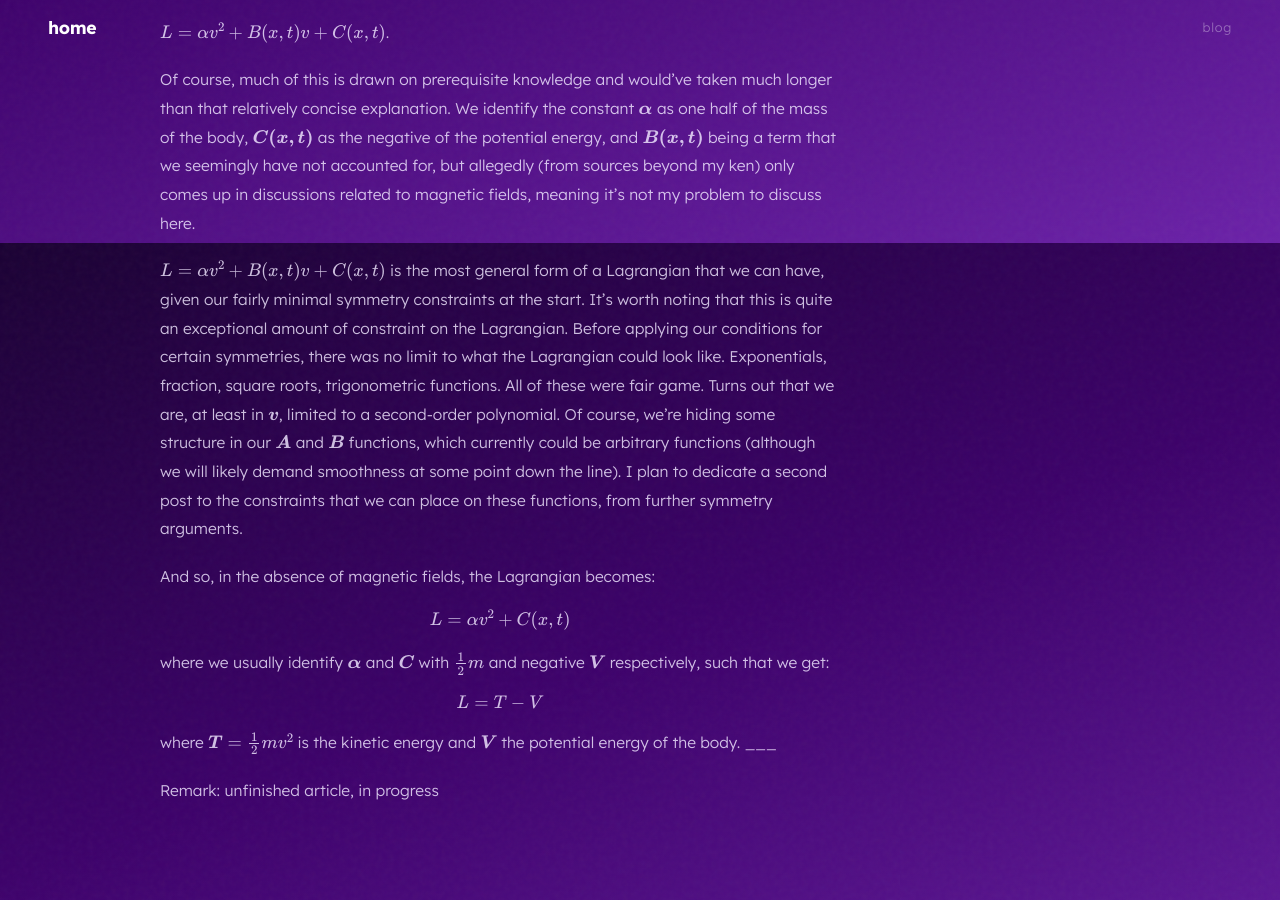
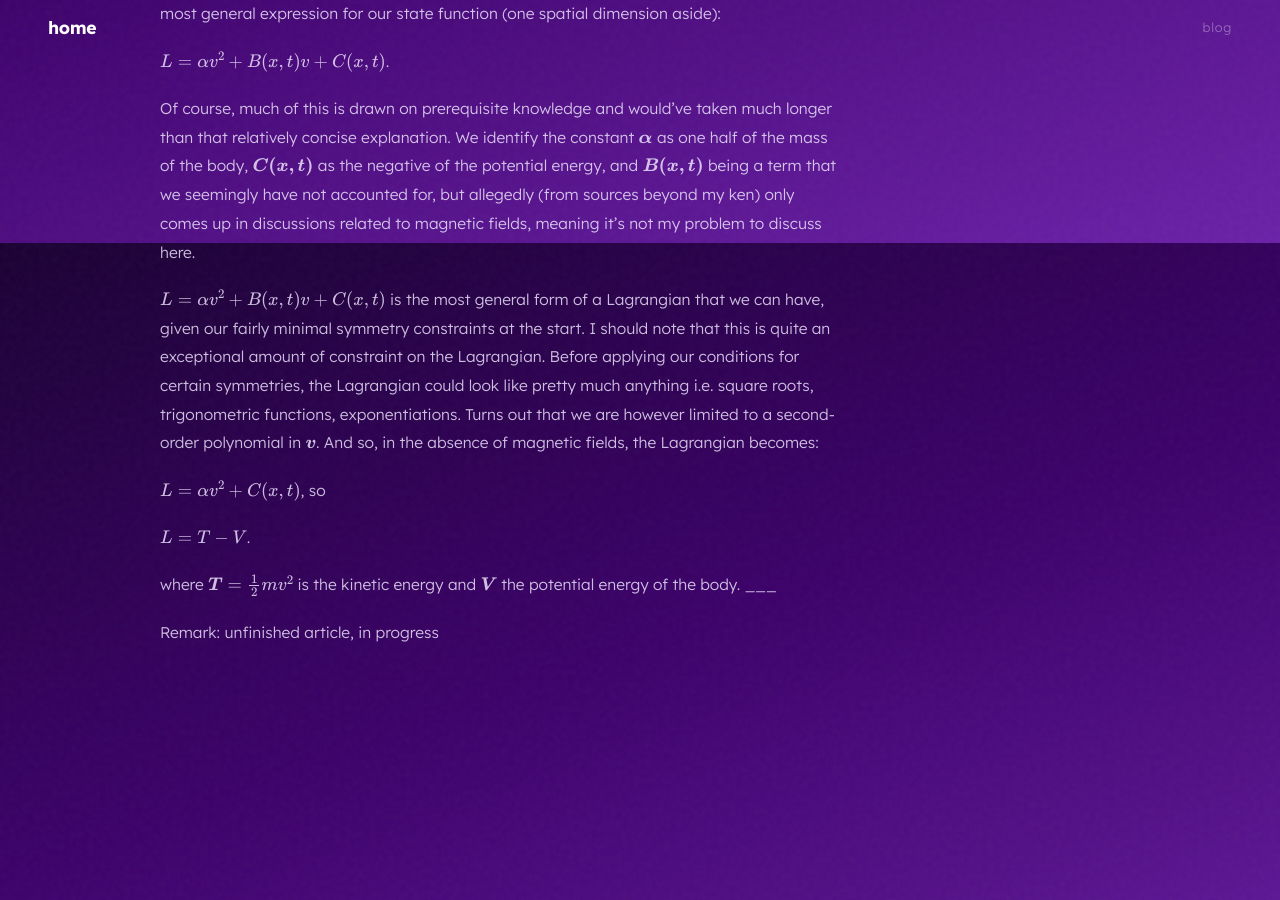
Before and after one commit to swardforever/home, a Jekyll site: the page built from _posts/2026-04-24-questioning-the-lagrangian.md, in a window 1280 px wide and 900 px high, scrolled down 4257 px. Built offline with Jekyll 4.4.1, drawn with Linux system fonts in a browser that asks for light colours; some of the changed text lies outside the part shown.

Commit message:
Update 2026-04-24-questioning-the-lagrangian.md

```diff
--- a/_posts/2026-04-24-questioning-the-lagrangian.md
+++ b/_posts/2026-04-24-questioning-the-lagrangian.md
@@ -87,15 +88,11 @@
 
 Of course, much of this is drawn on prerequisite knowledge and would've taken much longer than that relatively concise explanation. We identify the constant $\boldsymbol{\alpha}$ as one half of the mass of the body, $\boldsymbol{C(x, t)}$ as the negative of the potential energy, and $\boldsymbol{B(x, t)}$ being a term that we seemingly have not accounted for, but allegedly (from sources beyond my ken) only comes up in discussions related to magnetic fields, meaning it's not my problem to discuss here.
 
-$$L = \alpha v^2 + B(x, t)v + C(x, t)$$ is the most general form of a Lagrangian that we can have, given our fairly minimal symmetry constraints at the start. It's worth noting that this is quite an exceptional amount of constraint on the Lagrangian. Before applying our conditions for certain symmetries, there was no limit to what the Lagrangian could look like. Exponentials, fraction, square roots, trigonometric functions. All of these were fair game. Turns out that we are, at least in $\boldsymbol{v}$, limited to a second-order polynomial. Of course, we're hiding some structure in our $\boldsymbol{A}$ and $\boldsymbol{B}$ functions, which currently could be arbitrary functions (although we will likely demand smoothness at some point down the line). I plan to dedicate a second post to the constraints that we can place on these functions, from further symmetry arguments.
+$$L = \alpha v^2 + B(x, t)v + C(x, t)$$ is the most general form of a Lagrangian that we can have, given our fairly minimal symmetry constraints at the start. I should note that this is quite an exceptional amount of constraint on the Lagrangian. Before applying our conditions for certain symmetries, the Lagrangian could look like pretty much anything i.e. square roots, trigonometric functions, exponentiations. Turns out that we are however limited to a second-order polynomial in $\boldsymbol{v}$. And so, in the absence of magnetic fields, the Lagrangian becomes:
 
-And so, in the absence of magnetic fields, the Lagrangian becomes:
+$$L = \alpha v^2 + C(x, t)$$, so
 
-$$L = \alpha v^2 + C(x, t)$$
-
-where we usually identify $\boldsymbol{\alpha}$ and $\boldsymbol{C}$ with $\frac{1}{2}m$ and negative $\boldsymbol{V}$ respectively, such that we get:
-
-$$L = T - V$$
+$$L = T - V$$.
 
 where $\boldsymbol{T} = \frac{1}{2}mv^2$ is the kinetic energy and $\boldsymbol{V}$ the potential energy of the body.
 ___
```
Also changed, not shown: other parts of _posts/2026-04-24-questioning-the-lagrangian.md (+2 -1 lines).
